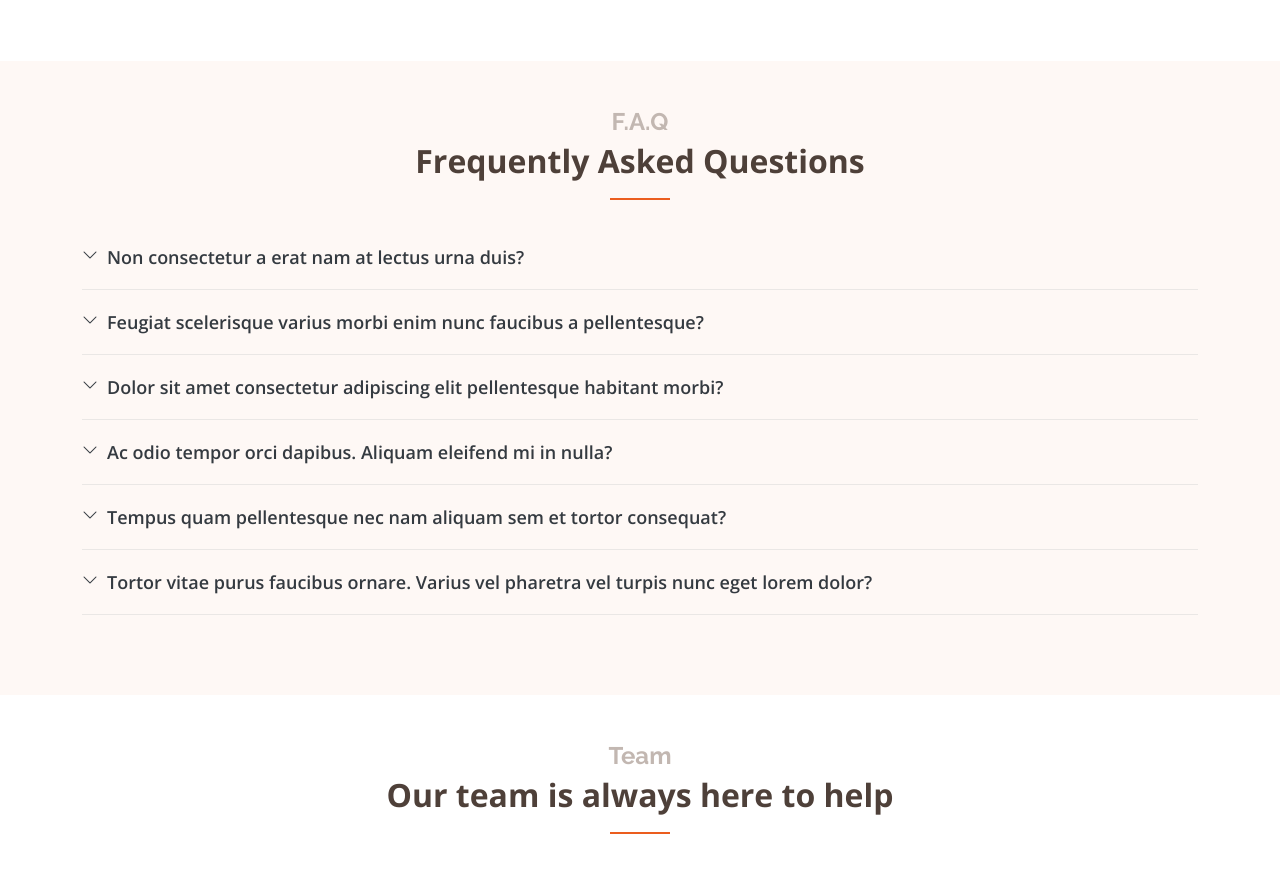
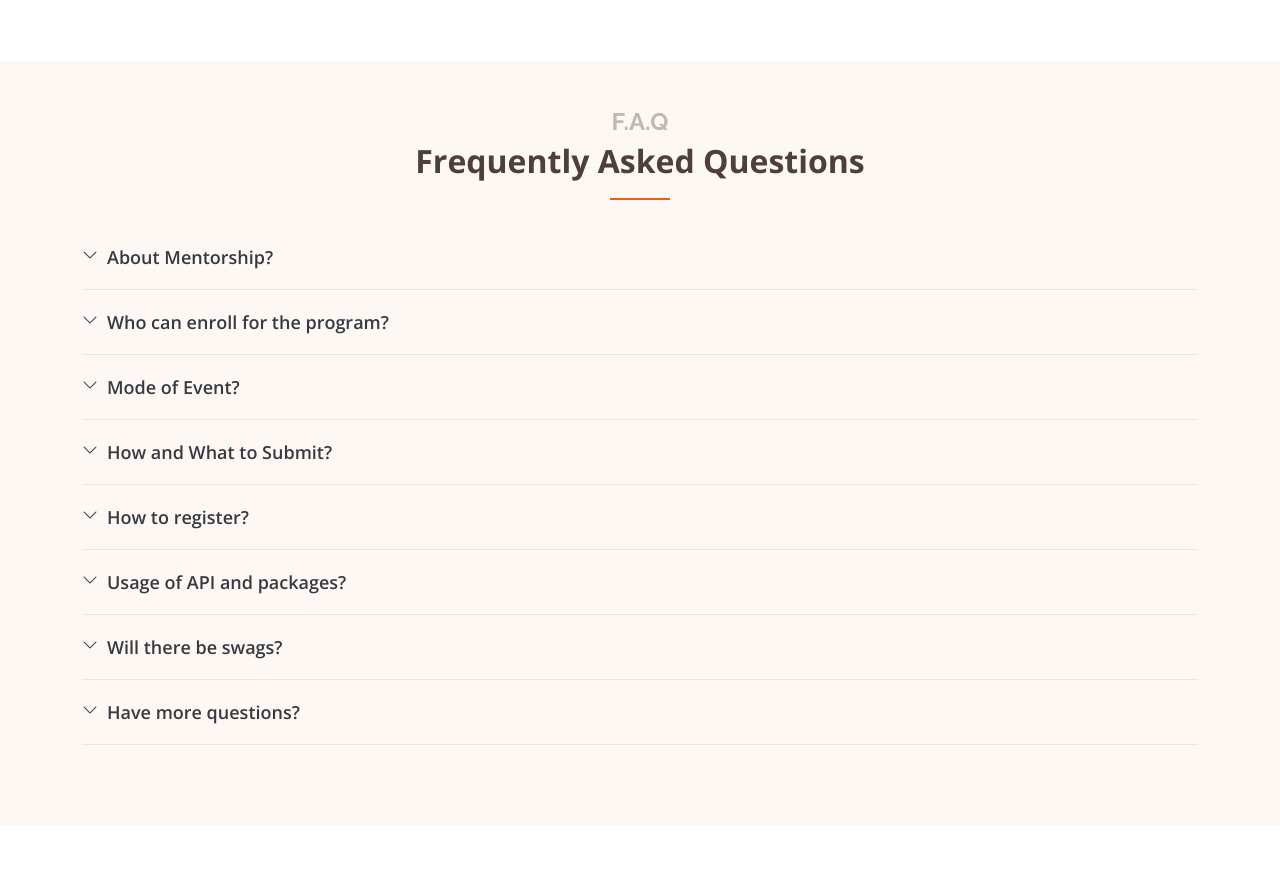
Before and after one commit to techhub-community/csoc_platform, a Django app: template templates/index.html in a window 1280 px wide. Shown: the part 2814-3686 px from the top of the page. Run offline with Django 3.2, Linux system fonts and the light colour scheme; the template is opened without the code that fills it, so the values that code supplies are empty; some libraries are stand-ins or nearby versions.

Commit message:
FAQ is added

```diff
--- a/templates/index.html
+++ b/templates/index.html
@@ -346,55 +346,103 @@
         <ul class="faq-list" data-aos="fade-up" data-aos-delay="100">
 
           <li>
-            <div data-bs-toggle="collapse" class="collapsed question" href="#faq1">Non consectetur a erat nam at lectus urna duis? <i class="bi bi-chevron-down icon-show"></i><i class="bi bi-chevron-up icon-close"></i></div>
+            <div data-bs-toggle="collapse" class="collapsed question" href="#faq1">About Mentorship?
+ <i class="bi bi-chevron-down icon-show"></i><i class="bi bi-chevron-up icon-close"></i></div>
             <div id="faq1" class="collapse" data-bs-parent=".faq-list">
               <p>
-                Feugiat pretium nibh ipsum consequat. Tempus iaculis urna id volutpat lacus laoreet non curabitur gravida. Venenatis lectus magna fringilla urna porttitor rhoncus dolor purus non.
+                This mentorship is a 2 months event where participants will collaborate on creating a functioning software by the end of the event.
               </p>
             </div>
           </li>
 
           <li>
-            <div data-bs-toggle="collapse" href="#faq2" class="collapsed question">Feugiat scelerisque varius morbi enim nunc faucibus a pellentesque? <i class="bi bi-chevron-down icon-show"></i><i class="bi bi-chevron-up icon-close"></i></div>
+            <div data-bs-toggle="collapse" href="#faq2" class="collapsed question">Who can enroll for the program?
+<i class="bi bi-chevron-down icon-show"></i><i class="bi bi-chevron-up icon-close"></i></div>
             <div id="faq2" class="collapse" data-bs-parent=".faq-list">
               <p>
-                Dolor sit amet consectetur adipiscing elit pellentesque habitant morbi. Id interdum velit laoreet id donec ultrices. Fringilla phasellus faucibus scelerisque eleifend donec pretium. Est pellentesque elit ullamcorper dignissim. Mauris ultrices eros in cursus turpis massa tincidunt dui.
+                This event is open for both first and second year students.
+            </div>
+          </li>
+
+          <!-- <li>
+            <div data-bs-toggle="collapse" href="#faq3" class="collapsed question">What can we create?
+ <i class="bi bi-chevron-down icon-show"></i><i class="bi bi-chevron-up icon-close"></i></div>
+            <div id="faq3" class="collapse" data-bs-parent=".faq-list">
+              <p>
+                You all can create the software which can solve any problem faced in our country.
+              </p>
+            </div>
+          </li> -->
+
+          <li>
+            <div data-bs-toggle="collapse" href="#faq4" class="collapsed question">Mode of Event?
+<i class="bi bi-chevron-down icon-show"></i><i class="bi bi-chevron-up icon-close"></i></div>
+            <div id="faq4" class="collapse" data-bs-parent=".faq-list">
+              <p>
+               Phase I will be conducted online
+               <br>
+               Phase II  will be conducted offline
               </p>
             </div>
           </li>
 
           <li>
-            <div data-bs-toggle="collapse" href="#faq3" class="collapsed question">Dolor sit amet consectetur adipiscing elit pellentesque habitant morbi? <i class="bi bi-chevron-down icon-show"></i><i class="bi bi-chevron-up icon-close"></i></div>
-            <div id="faq3" class="collapse" data-bs-parent=".faq-list">
+            <div data-bs-toggle="collapse" href="#faq5" class="collapsed question">How and What to Submit?
+ <i class="bi bi-chevron-down icon-show"></i><i class="bi bi-chevron-up icon-close"></i></div>
+            <div id="faq5" class="collapse" data-bs-parent=".faq-list">
               <p>
-                Eleifend mi in nulla posuere sollicitudin aliquam ultrices sagittis orci. Faucibus pulvinar elementum integer enim. Sem nulla pharetra diam sit amet nisl suscipit. Rutrum tellus pellentesque eu tincidunt. Lectus urna duis convallis convallis tellus. Urna molestie at elementum eu facilisis sed odio morbi quis
+                You all have to submit GitHub Repository link as well as deployed link of the website or APK in case of App. Deployment/APK will be preferred for evaluation.
               </p>
             </div>
           </li>
 
           <li>
-            <div data-bs-toggle="collapse" href="#faq4" class="collapsed question">Ac odio tempor orci dapibus. Aliquam eleifend mi in nulla? <i class="bi bi-chevron-down icon-show"></i><i class="bi bi-chevron-up icon-close"></i></div>
-            <div id="faq4" class="collapse" data-bs-parent=".faq-list">
+            <div data-bs-toggle="collapse" href="#faq6" class="collapsed question">How to register?
+ <i class="bi bi-chevron-down icon-show"></i><i class="bi bi-chevron-up icon-close"></i></div>
+            <div id="faq6" class="collapse" data-bs-parent=".faq-list">
               <p>
-                Dolor sit amet consectetur adipiscing elit pellentesque habitant morbi. Id interdum velit laoreet id donec ultrices. Fringilla phasellus faucibus scelerisque eleifend donec pretium. Est pellentesque elit ullamcorper dignissim. Mauris ultrices eros in cursus turpis massa tincidunt dui.
+               All you need is to register yourself on the portal with team members
               </p>
             </div>
           </li>
+<!--
+          <li>
+            <div data-bs-toggle="collapse" href="#faq7" class="collapsed question">More About Jury Round
+
+ <i class="bi bi-chevron-down icon-show"></i><i class="bi bi-chevron-up icon-close"></i></div>
+            <div id="faq7" class="collapse" data-bs-parent=".faq-list">
+              <p>
+                In Jury Round, the teams will have to give a PPT presentation of the project in max. 5 minutes and there will be a QnA round for next 5 mins. The teams not qualified for the Finals can also attend the Jury Round to learn and improve themselves.
+              </p>
+            </div>
+          </li> -->
 
           <li>
-            <div data-bs-toggle="collapse" href="#faq5" class="collapsed question">Tempus quam pellentesque nec nam aliquam sem et tortor consequat? <i class="bi bi-chevron-down icon-show"></i><i class="bi bi-chevron-up icon-close"></i></div>
-            <div id="faq5" class="collapse" data-bs-parent=".faq-list">
+            <div data-bs-toggle="collapse" href="#faq8" class="collapsed question">Usage of API and packages?
+ <i class="bi bi-chevron-down icon-show"></i><i class="bi bi-chevron-up icon-close"></i></div>
+            <div id="faq8" class="collapse" data-bs-parent=".faq-list">
               <p>
-                Molestie a iaculis at erat pellentesque adipiscing commodo. Dignissim suspendisse in est ante in. Nunc vel risus commodo viverra maecenas accumsan. Sit amet nisl suscipit adipiscing bibendum est. Purus gravida quis blandit turpis cursus in
+                Yes, usage of APIs and third party packages is allowed but it is advised to build things from scratch
+
               </p>
             </div>
           </li>
+          <li>
+            <div data-bs-toggle="collapse" href="#faq9" class="collapsed question">Will there be swags?
 
+ <i class="bi bi-chevron-down icon-show"></i><i class="bi bi-chevron-up icon-close"></i></div>
+            <div id="faq9" class="collapse" data-bs-parent=".faq-list">
+              <p>
+                Yes, Participants and winners will receive swags, certificates, and much more!
+              </p>
+            </div>
+          </li>
           <li>
-            <div data-bs-toggle="collapse" href="#faq6" class="collapsed question">Tortor vitae purus faucibus ornare. Varius vel pharetra vel turpis nunc eget lorem dolor? <i class="bi bi-chevron-down icon-show"></i><i class="bi bi-chevron-up icon-close"></i></div>
-            <div id="faq6" class="collapse" data-bs-parent=".faq-list">
+            <div data-bs-toggle="collapse" href="#faq10" class="collapsed question">Have more questions?
+ <i class="bi bi-chevron-down icon-show"></i><i class="bi bi-chevron-up icon-close"></i></div>
+            <div id="faq10" class="collapse" data-bs-parent=".faq-list">
               <p>
-                Laoreet sit amet cursus sit amet dictum sit amet justo. Mauris vitae ultricies leo integer malesuada nunc vel. Tincidunt eget nullam non nisi est sit amet. Turpis nunc eget lorem dolor sed. Ut venenatis tellus in metus vulputate eu scelerisque. Pellentesque diam volutpat commodo sed egestas egestas fringilla phasellus faucibus. Nibh tellus molestie nunc non blandit massa enim nec.
+                Reach us directly at Codeshack WhatsApp Group, we would be happy to help you. You all can also contact your respective mentors.
               </p>
             </div>
           </li>
```
